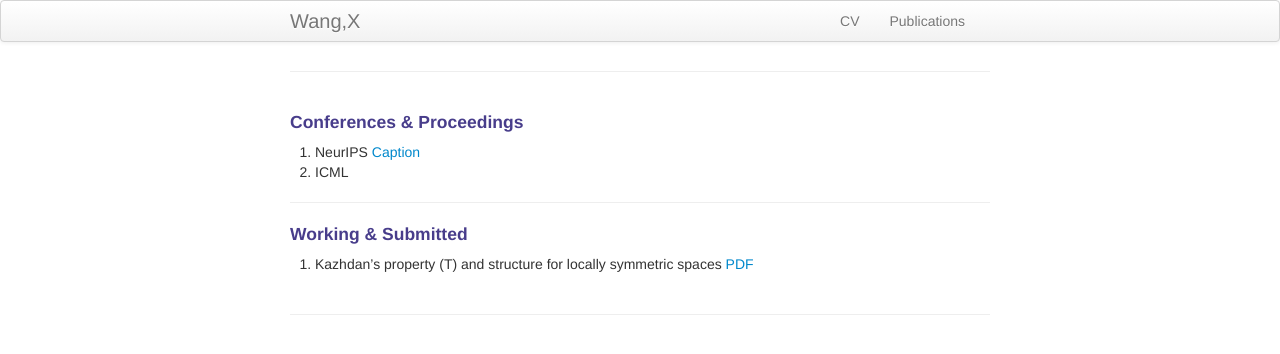
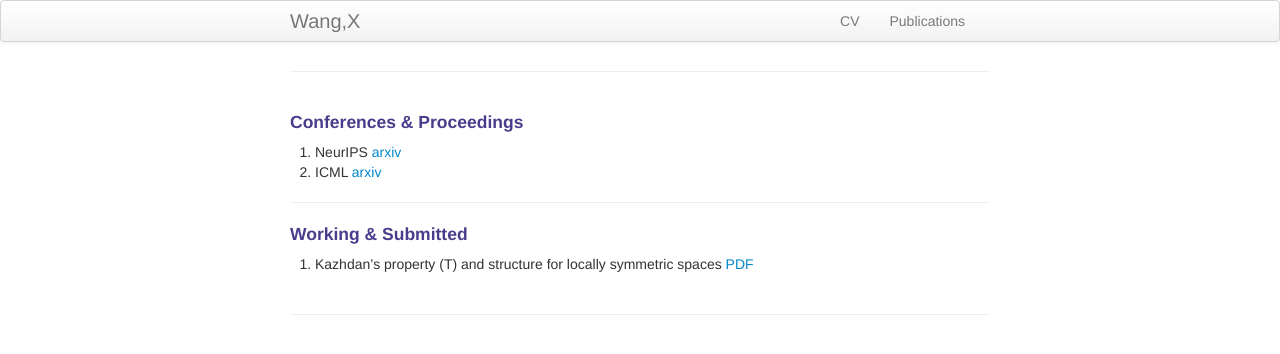
Before and after one commit to xiiaowang/xiiaowang.github.io, a Jekyll site: the page built from pages/Publications.md, in a window 1280 px wide. Shown: the top 354 px of the page. Built offline with Jekyll 4.4.1, drawn with Linux system fonts in a browser that asks for light colours; our own code applies the rules of GitHub Pages for plain Markdown files.

Commit message:
Update Publications.md

```diff
--- a/pages/Publications.md
+++ b/pages/Publications.md
@@ -1,8 +1,8 @@
 
 <h4><a name="Conferences & Proceedings"></a>Conferences & Proceedings</h4>
 
-   1. NeurIPS [Caption](https://example.com)
-   2. ICML
+   1. NeurIPS [arxiv](https://arxiv.org/abs/1906.07772)
+   2. ICML [arxiv](https://arxiv.org/abs/1810.05355)
 
 ---
 <h4><a name="Working & Submitted"></a>Working & Submitted</h4>
```
